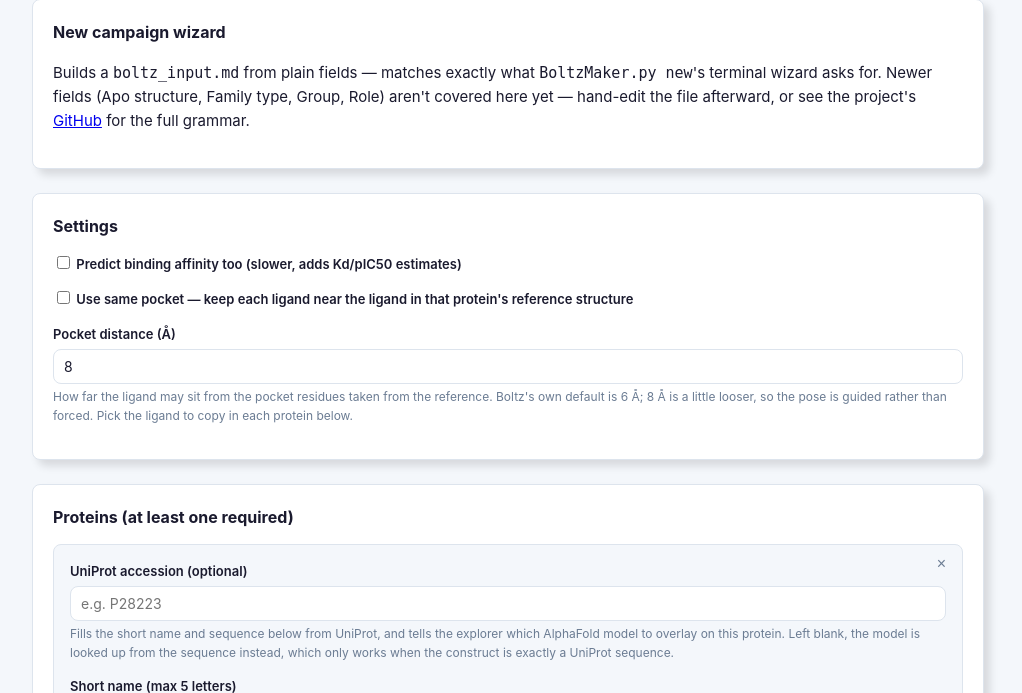
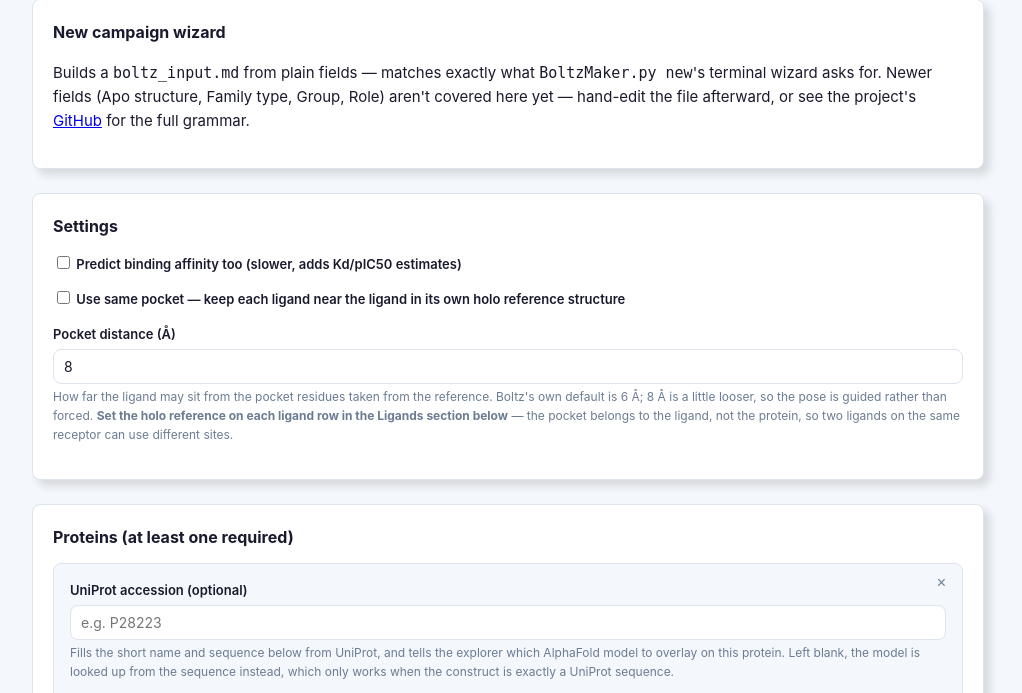
Before and after one commit to bellcheddar/BoltzMaker, a Flask app: page /new in a window 1280 px wide. Shown: the part 78-771 px from the top of the page, without its empty margins (132-1154 px from the left). Run offline with Flask 3, Linux system fonts and the light colour scheme.

Commit message:
Point the pocket hint at the Ligands section, not the Proteins
The Settings hint still read "Pick the ligand to copy in each protein below" from
when the pocket was per protein. It has been per ligand since, so the instruction
sent the reader to the wrong card and the feature looked missing.

Co-Authored-By: Claude Opus 5 <noreply@anthropic.com>
Claude-Session: https://claude.ai/code/session_013Berx5YBoFWtvXMTRmrJd9

```diff
--- a/web/templates/_wizard_fields.html
+++ b/web/templates/_wizard_fields.html
@@ -21,7 +21,7 @@
         each protein's reference structure.  #}
     <div class="md-field">
       <label><input type="checkbox" name="use_same_pocket" id="use-same-pocket"> Use same pocket
-        &mdash; keep each ligand near the ligand in that protein's reference structure</label>
+        &mdash; keep each ligand near the ligand in its own holo reference structure</label>
     </div>
     <div class="md-field md-pocket-distance">
       <label for="pocket_distance">Pocket distance (&Aring;)</label>
@@ -29,7 +29,9 @@
              value="8" placeholder="8" disabled>
       <p class="md-hint">How far the ligand may sit from the pocket residues taken from the
         reference. Boltz's own default is 6&nbsp;&Aring;; 8&nbsp;&Aring; is a little looser, so the
-        pose is guided rather than forced. Pick the ligand to copy in each protein below.</p>
+        pose is guided rather than forced. <b>Set the holo reference on each ligand row in the
+        Ligands section below</b> &mdash; the pocket belongs to the ligand, not the protein, so
+        two ligands on the same receptor can use different sites.</p>
     </div>
   </div>
 
```
